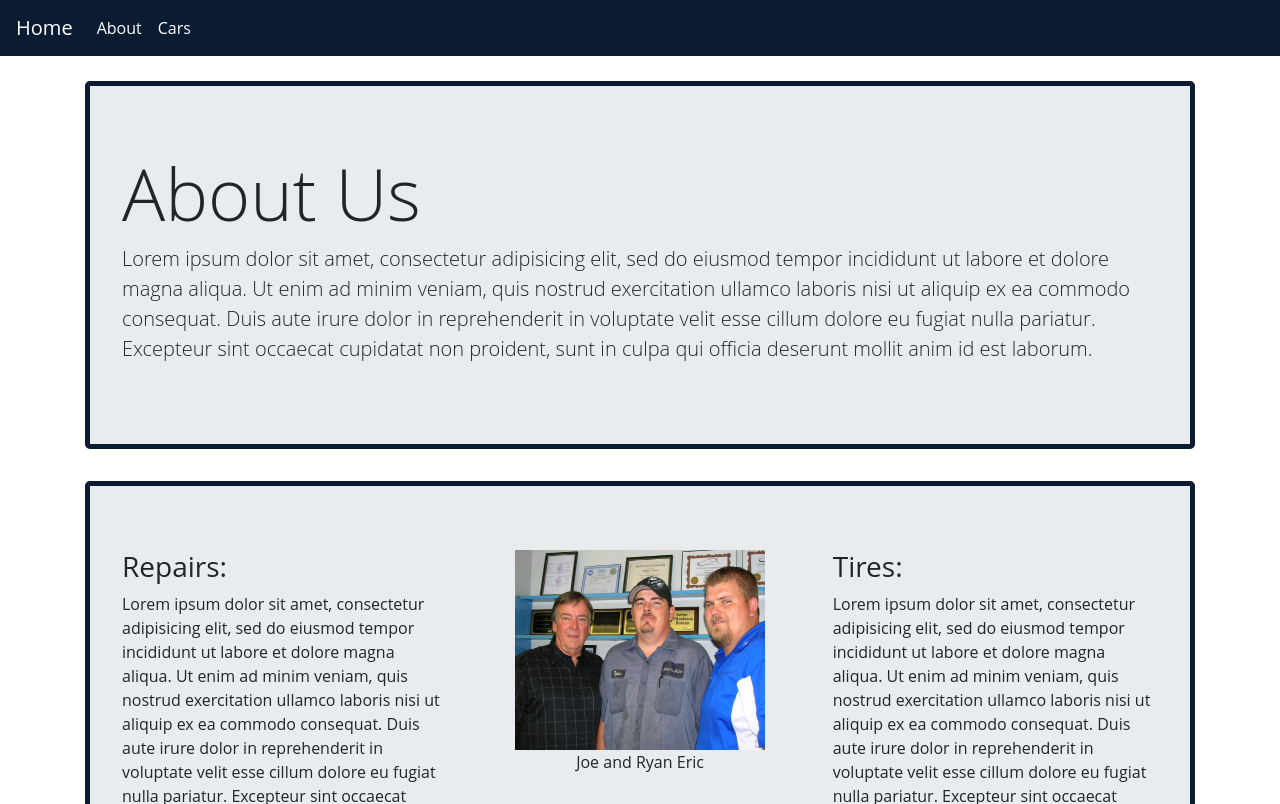
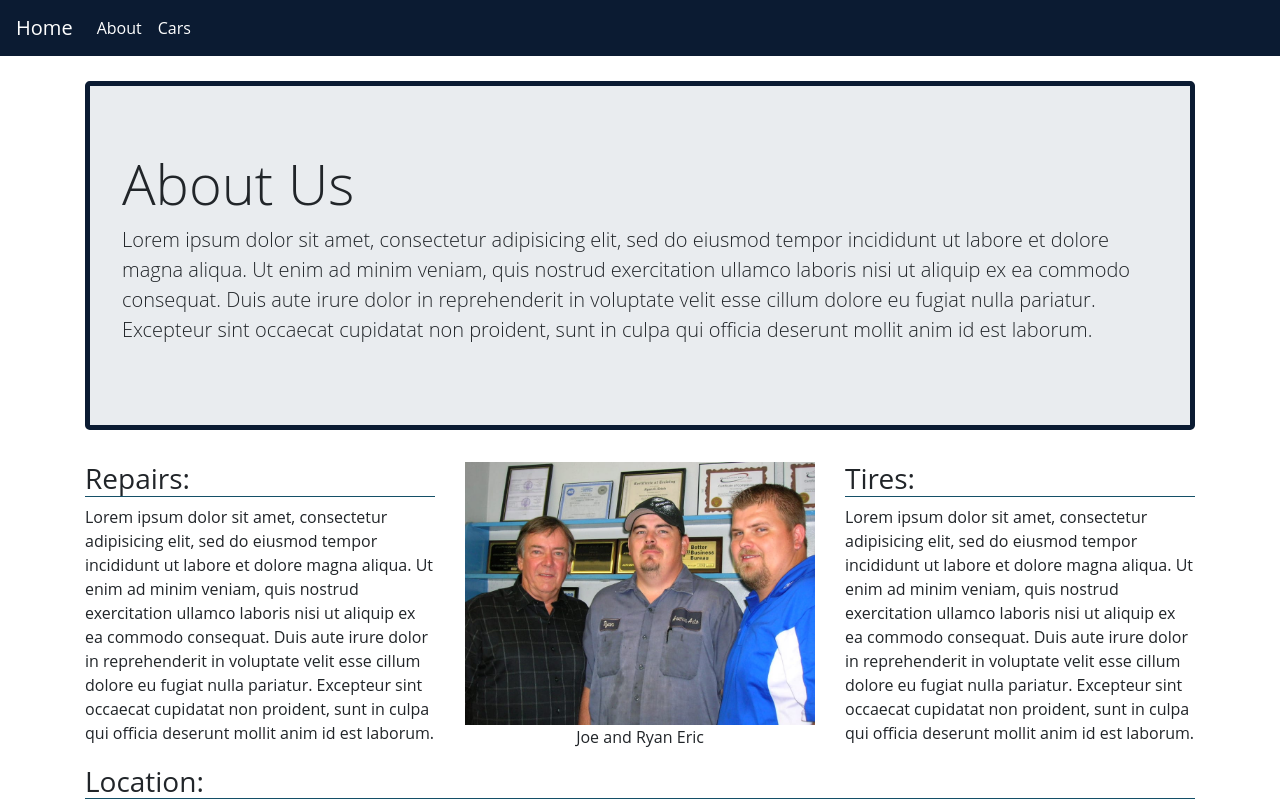
Before and after one commit to koopaconn/avenueauto, a Django app: page /about/ in a window 1280 px wide. Shown: the top 804 px of the page. Run offline with Django 3.2, Linux system fonts and the light colour scheme; some libraries are stand-ins or nearby versions.

Commit message:
First draft

```diff
--- a/info_app/static/info_app/css/about.css
+++ b/info_app/static/info_app/css/about.css
@@ -1,8 +1,8 @@
 .col-md-4 img{
   display: flex;
-  height: 200px;
-  width: 250px;
-  margin: auto;
+  height: auto;
+  width: inherit;
+  margin: inherit;
 }
 
 #mech{
@@ -18,3 +18,17 @@ iframe{
 .jumbotron{
   border: 5px solid #0B1B32;
 }
+
+/* #conall{
+  background: #717b88;
+  padding: 0.5%;
+  padding-top: 2%;
+  display: flex;
+  flex-wrap: wrap;
+  align-items: center;
+  justify-content: center;
+} */
+
+h3{
+  border-bottom: 1px solid #144f67;
+}
--- a/info_app/static/info_app/css/base.css
+++ b/info_app/static/info_app/css/base.css
@@ -1,10 +1,6 @@
 .navbar-toggle.collapsed .icon-bar {
   color: white;
 }
-
-/* body {
-   background-image: linear-gradient(#0B1B32, white);
-} */
 
 nav{
   background-color:#0B1B32;
@@ -15,7 +11,9 @@ footer p{
   text-align: right;
   color: white;
   margin: auto;
-  padding-right: 5px
+  padding-right: 5px;
+  font-size: 70%;
+  margin-top: 6px;
 }
 
 footer img{
@@ -37,6 +35,7 @@ footer{
   background: #0B1B32;
   height: 75px;
   overflow: hidden;
+  margin-top: 25px;
 }
 
 *{
--- a/info_app/templates/base.html
+++ b/info_app/templates/base.html
@@ -46,15 +46,13 @@
 
   {% endblock %}
 
-</body>
-
   <footer>
     <div class="row">
       <div class="crop col-md">
         <img id='imagefoot' src="{% static 'info_app/images/logo.jpg' %}" alt="" id='aalogo'>
       </div>
       <div class="col-md">
-      <a href="https://www.facebook.com/St.JoeAvenueAutoSales/"><img class="center-block img-responsive" src="{% static 'info_app/images/Facebook_logo.png' %}" alt="No image" id='fblogo'></a>
+        <a href="https://www.facebook.com/St.JoeAvenueAutoSales/" target="_blank"><img class="center-block img-responsive" src="{% static 'info_app/images/Facebook_logo.png' %}" alt="No image" id='fblogo'></a>
       </div>
       <div class="col-md">
         <p><strong>Address:</strong> 4202 St Joseph Ave, St Joseph, MO 64505</p>
@@ -64,4 +62,6 @@
     </div>
   </footer>
 
+</body>
+
 </html>
--- a/info_app/templates/info_app/about.html
+++ b/info_app/templates/info_app/about.html
@@ -10,16 +10,16 @@ About
 {% endblock %}
 
 {% block body_block %}
+{# <div class="container" id='conall'> #}
   <div class="container">
     <div class="jumbotron">
-    <h1 class="display-3">About Us</h1>
+      <h2 class="display-4">About Us</h2>
       <p class="lead">Lorem ipsum dolor sit amet, consectetur adipisicing elit, sed do eiusmod tempor incididunt ut labore et dolore magna aliqua. Ut enim ad minim veniam, quis nostrud exercitation ullamco laboris nisi ut aliquip ex ea commodo
         consequat. Duis aute irure dolor in reprehenderit in voluptate velit esse cillum dolore eu fugiat nulla pariatur. Excepteur sint occaecat cupidatat non proident, sunt in culpa qui officia deserunt mollit anim id est laborum.</p>
     </div>
   </div>
 
   <div class="container">
-  <div class="jumbotron">
       <div class="row">
         <div class="col-md-4">
           <h3>Repairs:</h3>
@@ -37,14 +37,11 @@ About
         </div>
       </div>
   </div>
-</div>
 
   <div class="container">
-  <div class="jumbotron">
-    <h3>Location:</h1>
+      <h3>Location:</h3>
         <iframe width="600" height="450" frameborder="0" style='border:0;display:flex;margin:auto' src="https://www.google.com/maps/embed/v1/place?q=Avenue%20Auto%20Saint%20Joseph&key=AIzaSyDiI-k4UCZ6qCzVYoWvfR3Y3FBYBGXSbXw" allowfullscreen></iframe>
     </div>
-</div>
-
+{# </div> #}
 
 {% endblock %}
--- a/info_app/templates/info_app/car_list.html
+++ b/info_app/templates/info_app/car_list.html
@@ -16,7 +16,9 @@ Cars
   <h1>Available Cars</h1>
   <div class="text-center">
     {% for car in car_list %}
-    <a href="{{car.id}}/"><img data-toggle="tooltip" title="{{car.model}} {{car.make}}" src="{{car.headpic.url}}" class="img-fluid pull-xs-left" alt="No Image"></a>
+    <a data-toggle="tooltip" title="{{car.model}} {{car.make}}" data-offset=80,40 href="{{car.id}}/">
+      <img data-toggle="tooltip" title="{{car.model}} {{car.make}}" src="{{car.headpic.url}}" class="img-fluid pull-xs-left" alt="No Image">
+    </a>
     {% endfor %}
   </div>
 </div>
--- a/info_app/templates/info_app/detail.html
+++ b/info_app/templates/info_app/detail.html
@@ -36,7 +36,7 @@ Cars
 <div class="container">
   <div class="text-center">
     {% for carmedia in car_details.carpic.all %}
-      <a class="lightbox" href="#car">
+      <a class="lightbox" href="#carpiclight{{carmedia.id}}">
         <img class="center-block img-responsive" id='carpic{{carmedia.id}}' src="{{ carmedia.pic.url }}" alt="No Image">
       </a>
     {% endfor %}
@@ -44,7 +44,7 @@ Cars
 </div>
 
 {% for carmedia in car_details.carpic.all %}
-<div class="lightbox-target" id="car">
+<div class="lightbox-target" id="carpiclight{{carmedia.id}}">
   <img src="{{ carmedia.pic.url }}" alt="No Image">
   <a class="lightbox-close" href="#carpic{{carmedia.id}}"></a>
 </div>
```
Also changed, not shown: info_app/static/info_app/js/car_list.js (+7 -1 lines), info_app/static/info_app/images/background-1207092_1920.jpg (added), info_app/static/info_app/images/background.png (added), 1 other file. Lines whose indentation alone changed are shown as unchanged.
